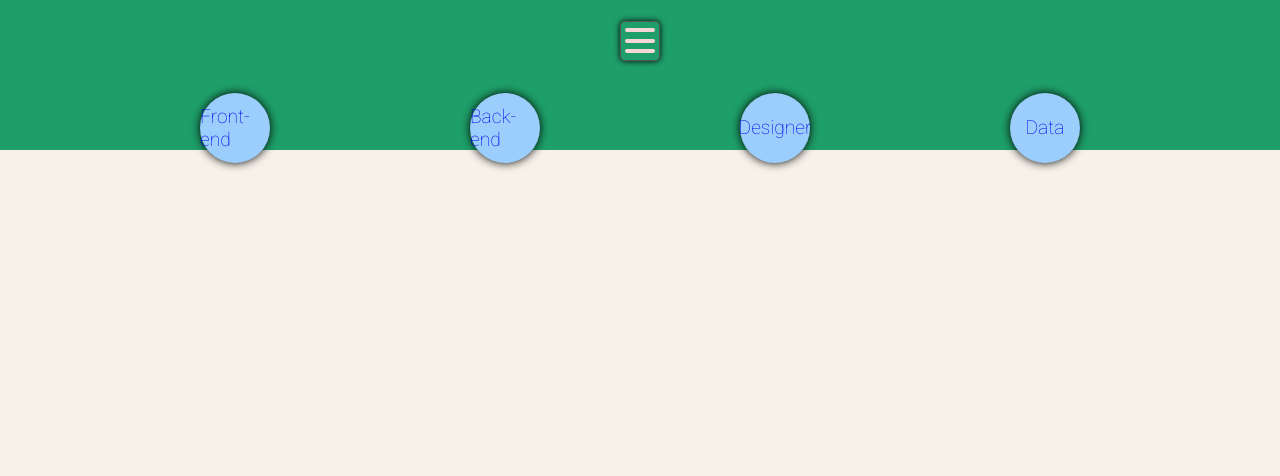
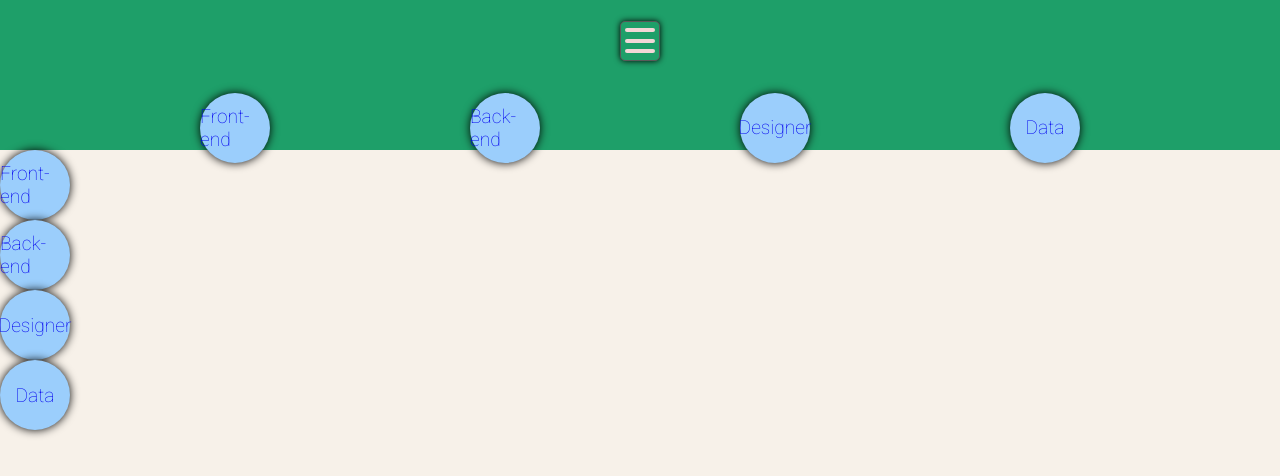
Before and after one commit to jessicapecheux/fantasy_code, a PHP site: page / in a window 1280 px wide. Shown: the top 476 px of the page. Run offline with PHP 8.4, Linux system fonts and the light colour scheme.

Commit message:
add include(footer) inside index.php

```diff
--- a/_footer.php
+++ b/_footer.php
@@ -0,0 +1,6 @@
+<footer>
+        <div class="langage"><a href="#">Front-end</a></div>
+        <div class="langage"><a href="#">Back-end</a></div>
+        <div class="langage"><a href="#">Designer</a></div>
+        <div class="langage"><a href="#">Data</a></div>
+</footer>
--- a/index.php
+++ b/index.php
@@ -13,5 +13,6 @@
 </head>
 <body>
      <?php include("_header.php"); ?>
+     <?php include("_footer.php"); ?>
 </body>
 </html>
```
